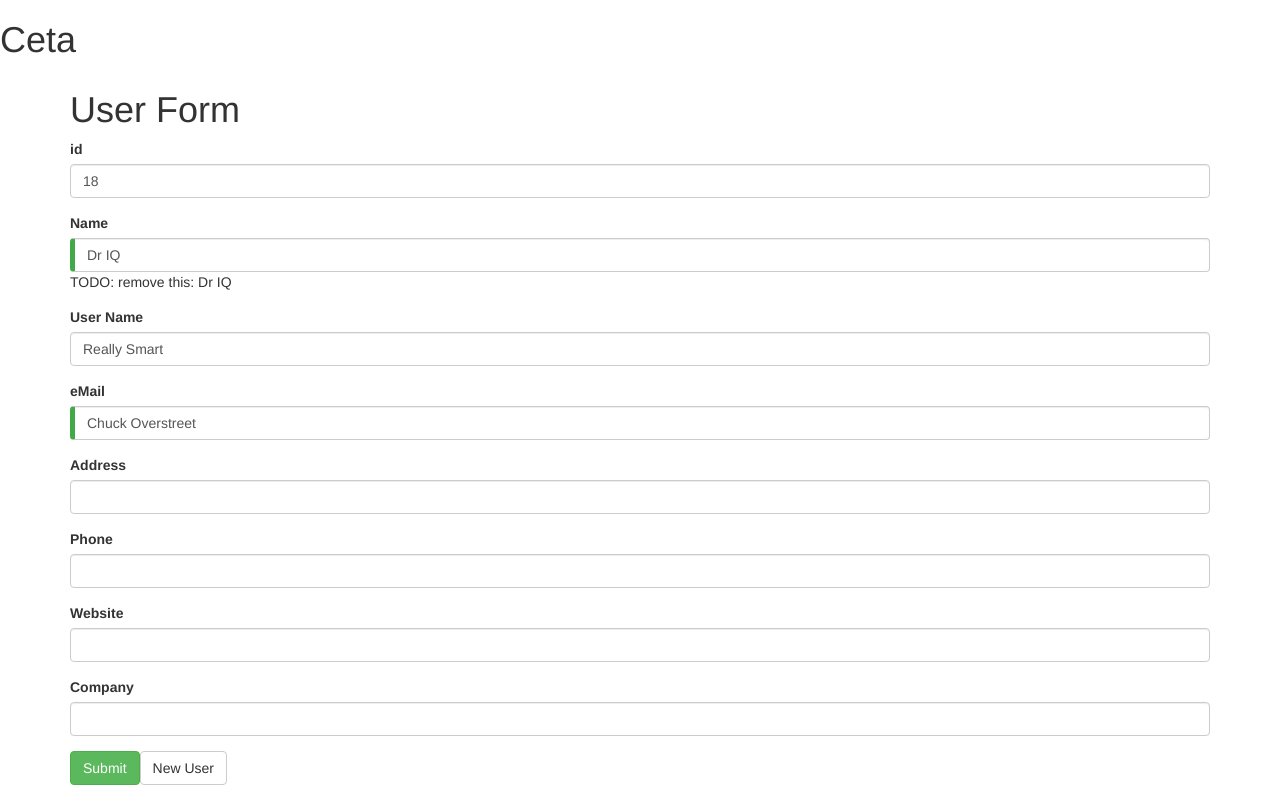
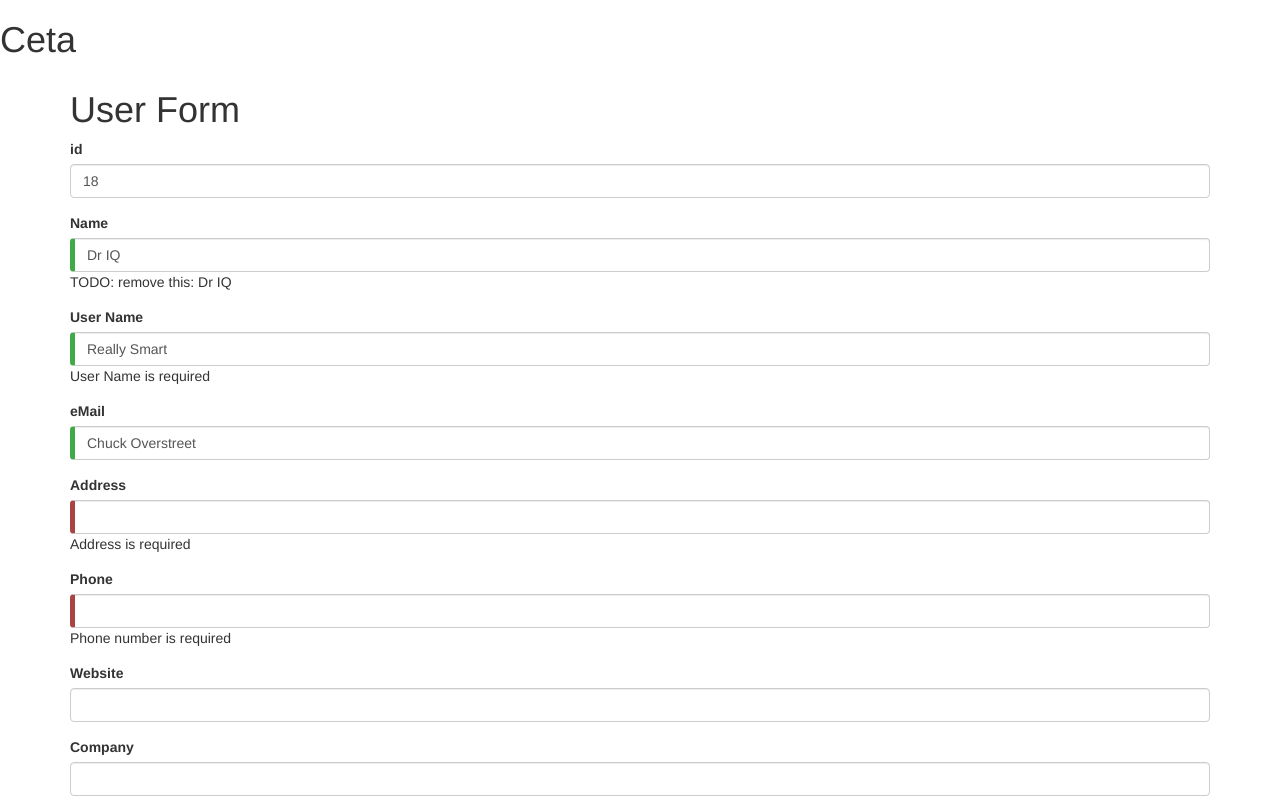
Before and after one commit to peteCarey/angular-cata, an Angular app: page / in a window 1280 px wide. Shown: the top 800 px of the page. Built offline with nearby package versions, Linux system fonts and the light colour scheme; no server answers.

Commit message:
required added to fields on form

```diff
--- a/src/app/user-form/user-form.component.html
+++ b/src/app/user-form/user-form.component.html
@@ -35,9 +35,11 @@
           type="text"
           class="form-control"
           id="userName"
+          required
           [(ngModel)]="model.userName"
           name="userName"
         />
+        User Name is required
       </div>
 
       <div class="form-group">
@@ -65,9 +67,11 @@
           type="text"
           class="form-control"
           id="address"
+          required
           [(ngModel)]="model.address"
           name="address"
         />
+        Address is required
       </div>
 
       <div class="form-group">
@@ -76,9 +80,11 @@
           type="text"
           class="form-control"
           id="phone"
+          required
           [(ngModel)]="model.phone"
           name="phone"
         />
+        Phone number is required
       </div>
 
       <div class="form-group">
```
